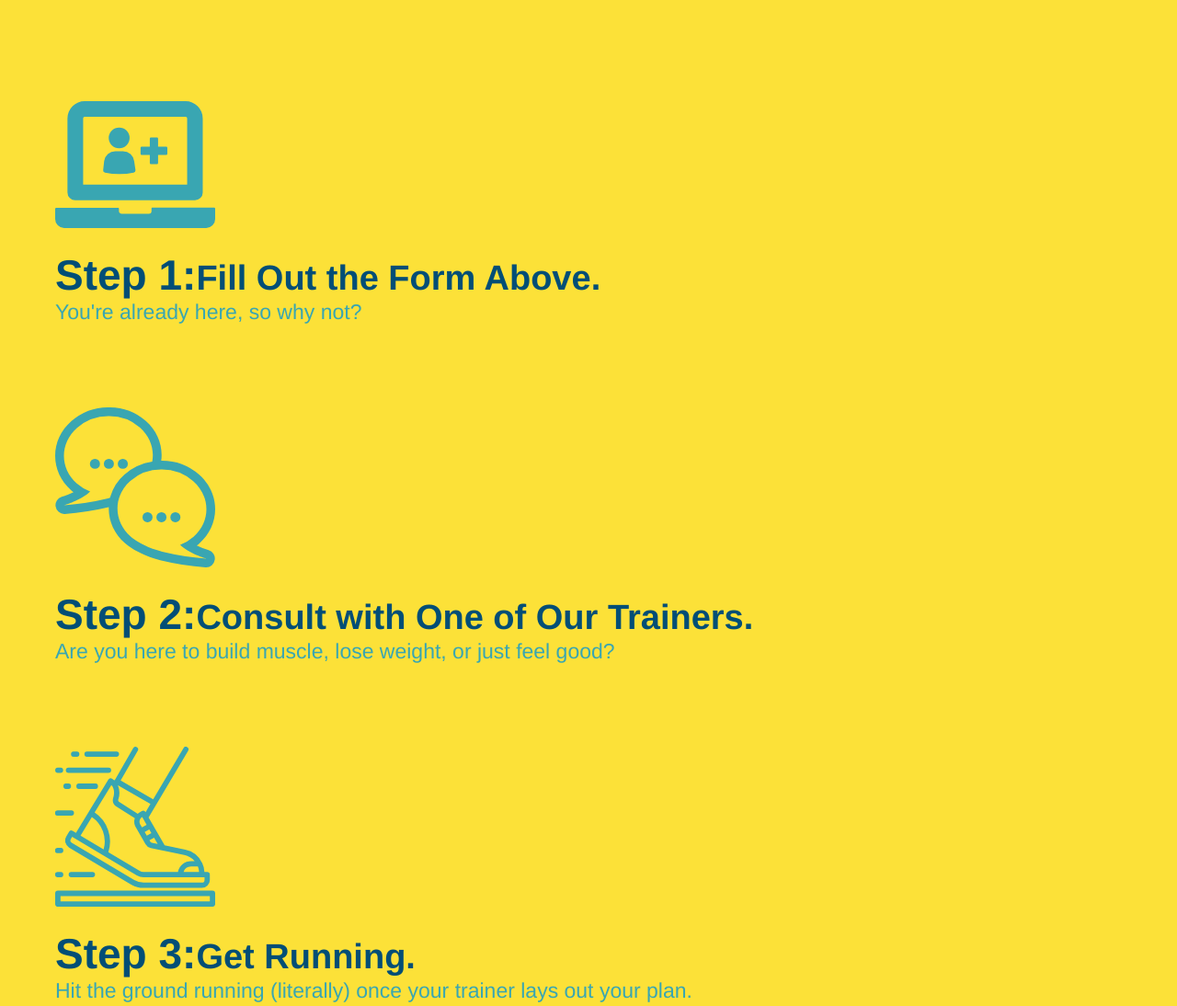
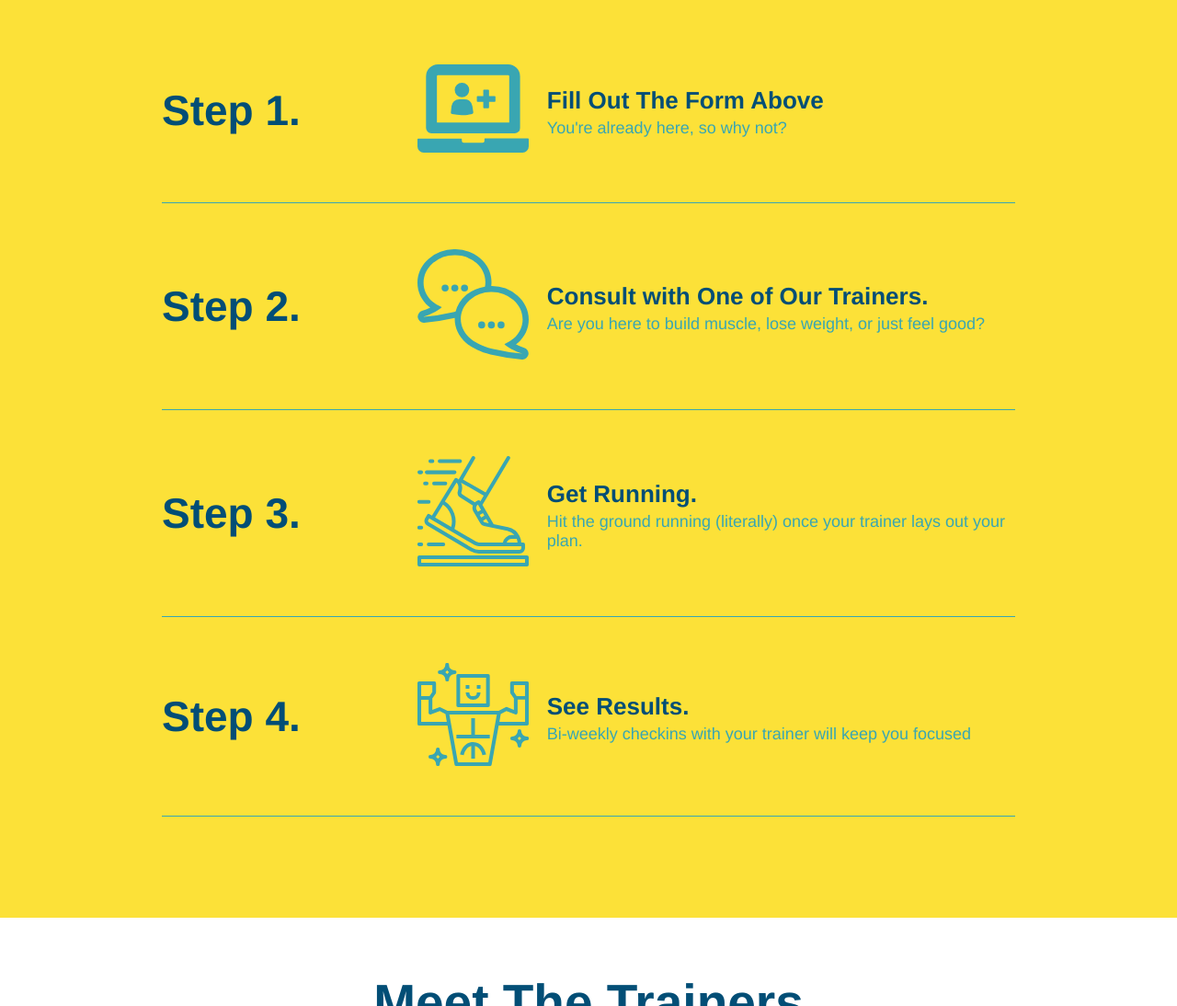
Before and after one commit to Nickhill2380/run-buddy, a plain HTML site: page index.html in a window 1280 px wide. Shown: the part 1240-2334 px from the top of the page at 92% size. Drawn offline with Linux system fonts and the light colour scheme.

Commit message:
add flexbox to the steps

```diff
--- a/assets/css/style.css
+++ b/assets/css/style.css
@@ -176,28 +176,50 @@ section {
     border-color: #39a6b2;
 }
 
-.steps div{
-    margin-bottom: 80px;
+.step {
+    margin: 50px auto;
+    padding-bottom: 50px;
+    width: 80%;
+    border-bottom: 1px solid #39a6b2;
+    display: flex;
+    flex-wrap: wrap;
+    align-items: center;
+    justify-content: space-between;
 }
 
-.steps img{
-    width: 15%;
-    margin: 10px 0;
+.step h3{
+    color: #024e76;
+    font-size:46px;
+    flex: 1 30%;
+    }
+
+.step-info {
+    flex: 2 70%;
+    display: flex;
+    flex-wrap: wrap;
+    align-items: center;
 }
 
-.steps h3{
-    color: #024e76;
-    font-size:46px;
-    margin-top:10px;
+.step-text p{
+    color: #39a6b2;
+    font-size: 18px;
 }
 
-.steps p{
-    color: #39a6b2;
-    font-size: 23px;
+.step-text h4{
+    font-size: 26px;
+    line-height: 1.5;
+    color: #024e76;
 }
 
-.steps span{
-    font-size: 38px;
+.step-img {
+    flex: 1 12%;
+    margin-right: 20px;
+}
+.step-img img{
+    max-width: 100%;
+}
+.step-text {
+    flex: 12;
 }
 
 .trainer {
--- a/index.html
+++ b/index.html
@@ -87,29 +87,53 @@
             <div class= "flex-row">
             <h2 class="section-title secondary-border">What You Do</h2>
             </div>
-            <div>
-                <!-- insert this img element -->
+            <div class="step">
+                <h3>Step 1.</h3>
+                <div class="step-info">
+                    <div class="step-img">
                         <img src="./assets/images/step-1.svg" alt="" />
-                <h3> Step 1:<span>Fill Out the Form Above.</span></h3>
+                    </div>
+                    <div class="step-text">
+                        <h4>Fill Out The Form Above</h4>
                         <p> You're already here, so why not?</p>
                     </div>
-
-            <div>
+                </div>
+            </div>
+            <div class= "step">
+                <h3>Step 2.</h3>
+                <div class="step-info">
+                    <div class="step-img">
                         <img src="./assets/images/step-2.svg" alt="" />
-                <h3>Step 2:<span>Consult with One of Our Trainers.</span></h3>
+                    </div>
+                    <div class="step-text">
+                        <h4>Consult with One of Our Trainers.</h4>
                         <p>Are you here to build muscle, lose weight, or just feel good?</p>
                     </div>
-
-            <div>
+                </div>
+            </div>
+            <div class="step">
+                <h3>Step 3.</h3>
+                <div class="step-info">
+                    <div class="step-img">
                         <img src="./assets/images/step-3.svg" alt="" />
-                <h3>Step 3:<span>Get Running.</span></h3>
+                    </div>
+                    <div class="step-text">
+                        <h4>Get Running.</h4>
                         <p>Hit the ground running (literally) once your trainer lays out your plan.</p>
                     </div>
-
-            <div>
+                </div>
+            </div>
+            <div class="step">
+                <h3>Step 4.</h3>
+                <div class="step-info">
+                    <div class="step-img">
                         <img src="./assets/images/step-4.svg" alt="" />
-                <h3>Step 4:<span>See Results.</span></h3>
+                    </div>
+                    <div class="step-text">
+                        <h4>See Results.</h4>
                         <p>Bi-weekly checkins with your trainer will keep you focused</p>
+                    </div>
+                </div>
             </div>
         </section>
 
```
Lines whose indentation alone changed are shown as unchanged.
